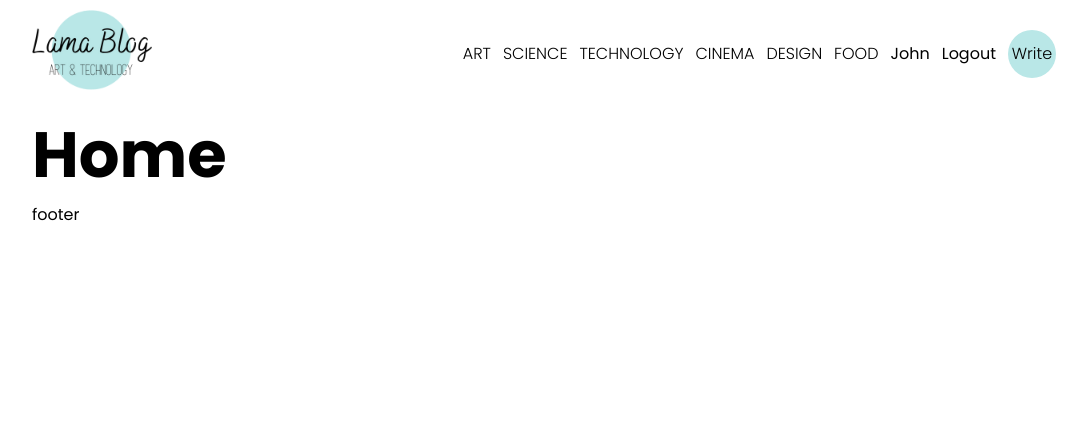
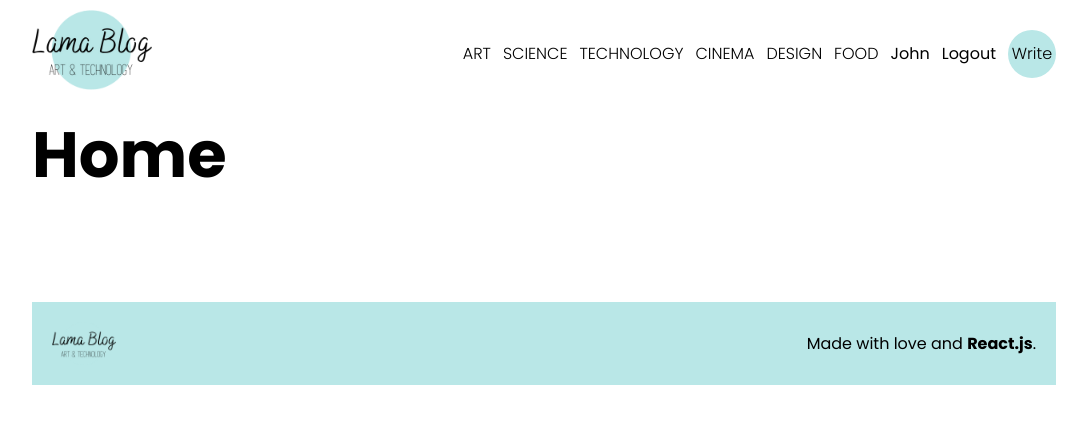
Before and after one commit to VictorBarretoLF/React-Apps, a React (Create React App) app in the folder full-stack-blog-app/frontend/: page / in a window 1280 px wide. Shown: the top 424 px of the page, without its empty margins (96-1183 px from the left). Built offline with nearby package versions, Linux system fonts and the light colour scheme.

Commit message:
added styling and content to the footer

```diff
--- a/full-stack-blog-app/frontend/src/components/Footer.jsx
+++ b/full-stack-blog-app/frontend/src/components/Footer.jsx
@@ -1,11 +1,15 @@
-import React from 'react';
+import React from "react";
+import Logo from "../assets/logo.png";
 
 const Footer = () => {
-    return (
-        <div>
-            footer
-        </div>
-    );
+  return (
+    <footer className="footer">
+      <img src={Logo} alt="logo" />
+      <span>
+        Made with love and <b>React.js</b>.
+      </span>
+    </footer>
+  );
 };
 
 export default Footer;
--- a/full-stack-blog-app/frontend/src/scss/layout/_footer.scss
+++ b/full-stack-blog-app/frontend/src/scss/layout/_footer.scss
@@ -0,0 +1,13 @@
+@use "../util/" as util;
+
+.footer {
+  margin-top: 100px;
+  padding: 20px;
+  background-color: util.$lightGreen;
+  display: flex;
+  align-items: center;
+  justify-content: space-between;
+  img {
+    width: 4rem;
+  }
+}
```
